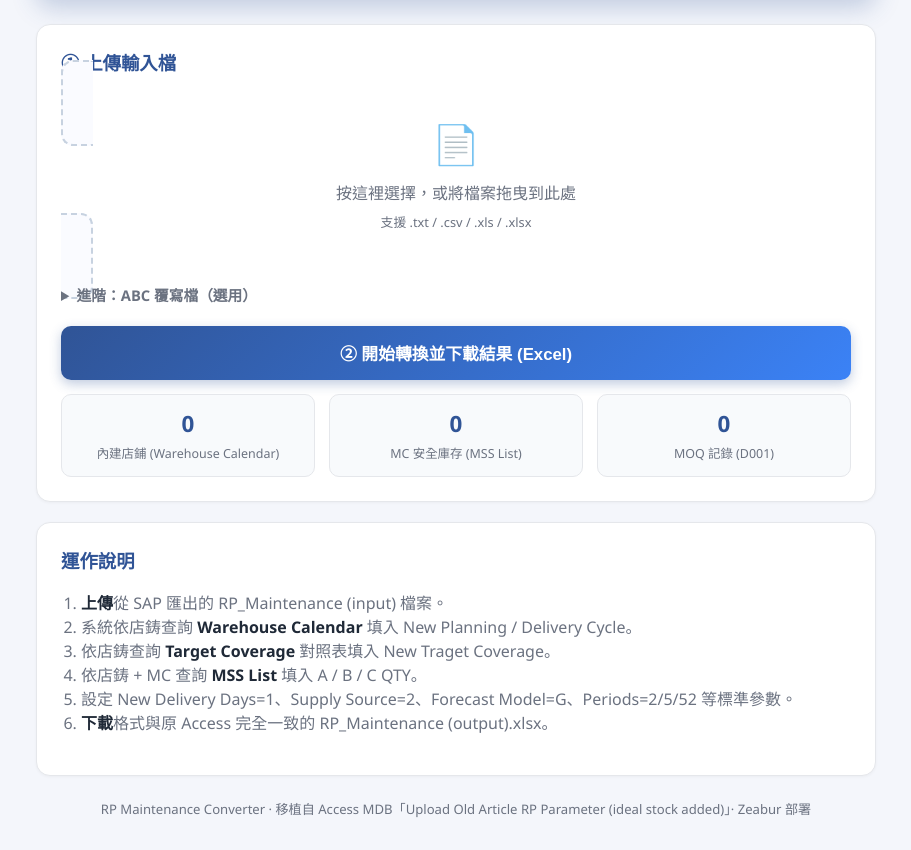
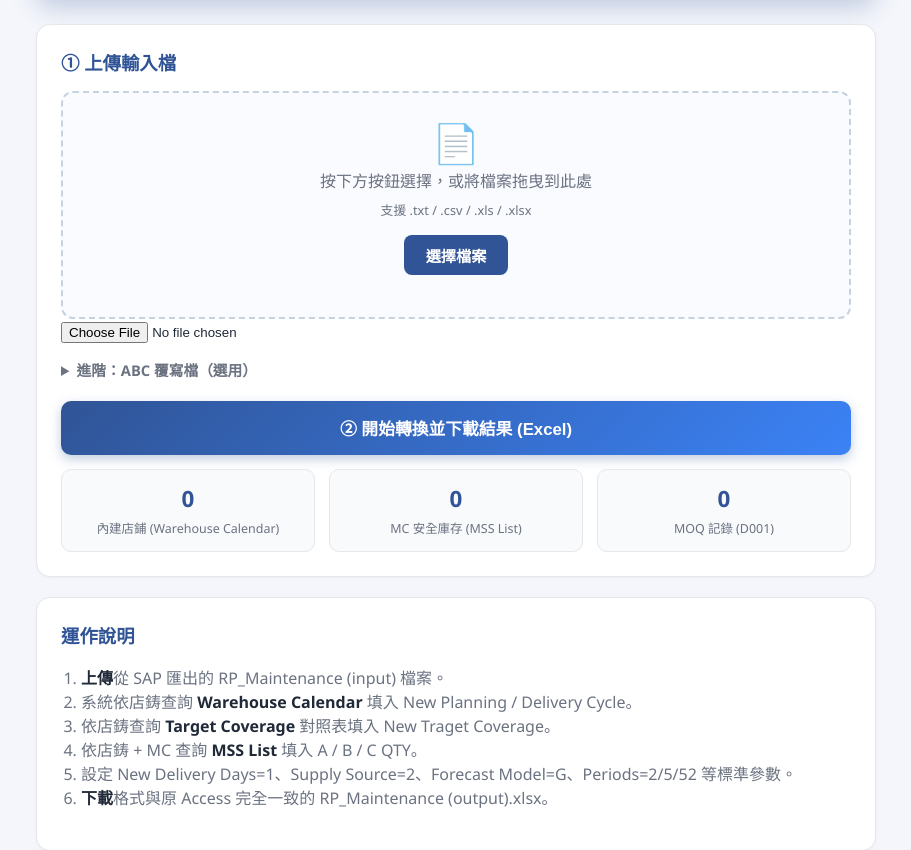
Before and after one commit to rickyyue315/access-rp-webapp, a Flask app: page / in a window 1280 px wide. Shown: the part 156-1006 px from the top of the page, without its empty margins (184-1095 px from the left). Before the commit the page ends 974 px from the top, so only its background shows below. Run offline with Flask 3, Linux system fonts and the light colour scheme; parts of the project's set-up code (start-up, migrations or seed data) failed here and were passed over.

Commit message:
修正上傳區顯示斷裂：將 <label> 改為 <div> 並新增獨立「選擇檔案」按鈕
原本 <label class="drop"> 內含 <div>/<p> 區塊元素為無效 HTML，
瀏覽器會拆斷上傳框樣式。改用語意正確的 <div> 容器 + 獨立按鈕 +
JavaScript 觸發檔案選擇器，保留拖放功能。

```diff
--- a/templates/index.html
+++ b/templates/index.html
@@ -22,21 +22,25 @@
         padding:24px;margin-bottom:20px;box-shadow:0 1px 3px rgba(0,0,0,.04)}
   h2{margin:0 0 14px;font-size:1.15rem;color:var(--brand)}
   .drop{border:2px dashed #c7d2e0;border-radius:12px;padding:30px;text-align:center;
-        background:#fafbff;transition:.15s;cursor:pointer}
+        background:#fafbff;transition:.15s}
   .drop:hover,.drop.drag{border-color:var(--brand2);background:#eef4ff}
-  .drop .big{font-size:2.4rem}
+  .drop .big{font-size:2.4rem;line-height:1}
   .drop p{margin:8px 0 0;color:var(--muted)}
-  input[type=file]{display:none}
+  .drop .hint{font-size:.8rem}
+  .pick{display:inline-block;width:auto;margin:14px auto 0;border:none;border-radius:8px;
+        padding:9px 22px;font-size:.95rem;font-weight:600;color:#fff;cursor:pointer;
+        background:var(--brand);box-shadow:none}
+  .pick:hover{filter:brightness(1.05);box-shadow:none}
   .file-name{margin-top:12px;font-size:.95rem;color:var(--brand);word-break:break-all}
   .opt{margin-top:16px}
   .opt summary{cursor:pointer;font-weight:600;color:var(--muted);font-size:.92rem}
   .opt small{color:var(--muted)}
-  button{margin-top:20px;width:100%;border:none;border-radius:10px;padding:15px;
+  button[type=submit]{margin-top:20px;width:100%;border:none;border-radius:10px;padding:15px;
          font-size:1.05rem;font-weight:700;color:#fff;cursor:pointer;
          background:linear-gradient(135deg,var(--brand),var(--brand2));
          box-shadow:0 4px 12px rgba(48,84,150,.3);transition:.15s}
-  button:hover{filter:brightness(1.05)}
-  button:disabled{opacity:.55;cursor:not-allowed}
+  button[type=submit]:hover{filter:brightness(1.05)}
+  button[type=submit]:disabled{opacity:.55;cursor:not-allowed}
   .stats{display:flex;gap:14px;flex-wrap:wrap;margin-top:14px}
   .stat{flex:1;min-width:120px;background:#f8fafc;border:1px solid var(--line);
         border-radius:10px;padding:12px;text-align:center}
@@ -66,12 +70,13 @@
   <div class="card">
     <h2>① 上傳輸入檔</h2>
     <form method="post" action="{{ url_for('process') }}" enctype="multipart/form-data" id="form">
-      <label class="drop" id="drop" for="file">
+      <div class="drop" id="drop">
         <div class="big">📄</div>
-        <p>按這裡選擇，或將檔案拖曳到此處</p>
-        <p style="font-size:.8rem">支援 .txt / .csv / .xls / .xlsx</p>
+        <p>按下方按鈕選擇，或將檔案拖曳到此處</p>
+        <p class="hint">支援 .txt / .csv / .xls / .xlsx</p>
+        <button type="button" class="pick" id="pick">選擇檔案</button>
         <div class="file-name" id="fname"></div>
-      </label>
+      </div>
       <input type="file" id="file" name="file" accept=".txt,.csv,.xls,.xlsx" required>
 
       <details class="opt">
@@ -108,7 +113,12 @@
 </div>
 <script>
 const file=document.getElementById('file'),fname=document.getElementById('fname');
-const drop=document.getElementById('drop'),btn=document.getElementById('btn'),form=document.getElementById('form');
+const drop=document.getElementById('drop'),pick=document.getElementById('pick'),
+      btn=document.getElementById('btn'),form=document.getElementById('form');
+function chooseFile(){file.click();}
+// 點擊拖放區或「選擇檔案」按鈕都會開啟檔案選擇器
+drop.addEventListener('click',ev=>{if(ev.target===pick)return;chooseFile();});
+pick.addEventListener('click',ev=>{ev.stopPropagation();chooseFile();});
 file.addEventListener('change',()=>{fname.textContent=file.files[0]?file.files[0].name:'';});
 ['dragover','dragenter'].forEach(e=>drop.addEventListener(e,ev=>{ev.preventDefault();drop.classList.add('drag');}));
 ['dragleave','drop'].forEach(e=>drop.addEventListener(e,ev=>{ev.preventDefault();drop.classList.remove('drag');}));
```
